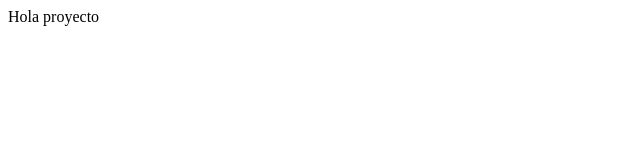
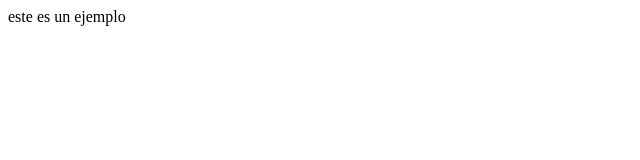
Before and after one commit to ReinaldoSuarez/Test01, a plain HTML site: page index.html in a window 1280 px wide. Shown: the full height of the page, 0-640 px from the left. Drawn offline with Linux system fonts and the light colour scheme.

Commit message:
ahora el index.html tiene codigo

```diff
--- a/index.html
+++ b/index.html
@@ -1,5 +1,5 @@
 <!DOCTYPE html>
 	<body>
-		Hola proyecto
+		este es un ejemplo
 	</body>
 </html>
```
